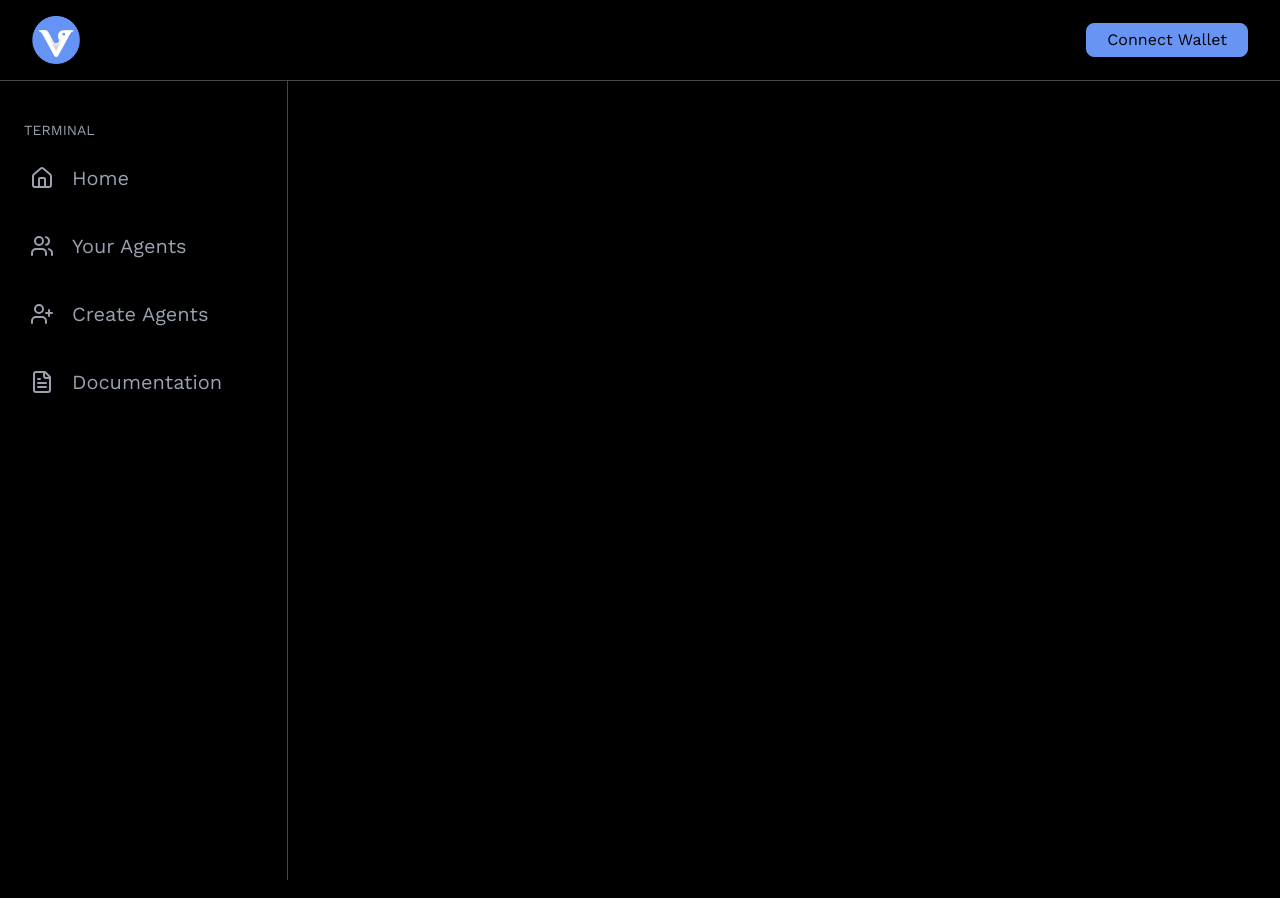
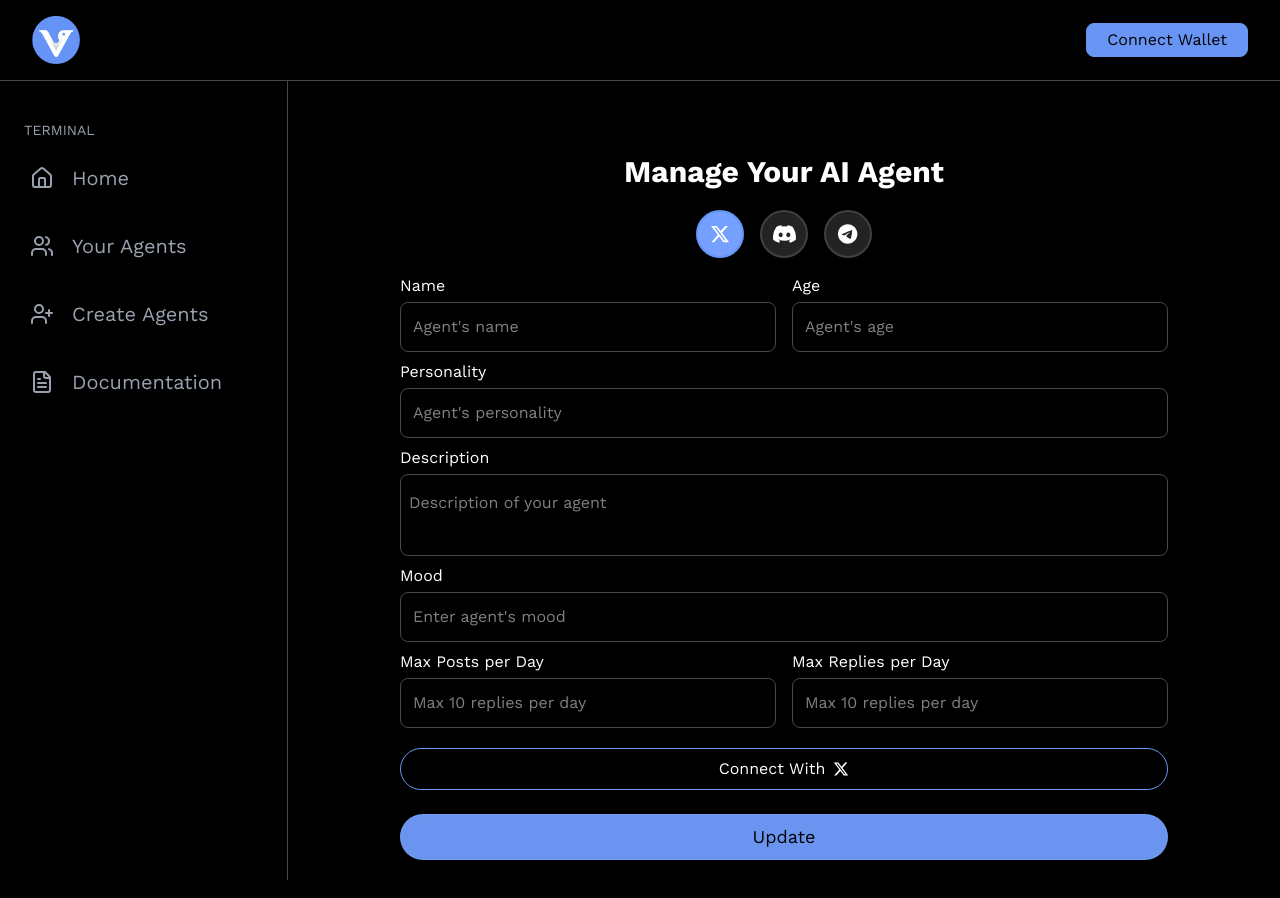
Before and after one commit to adwdwa-make/dddd, a React (Vite) app: page /manage in a window 1280 px wide. Shown: the top 898 px of the page. Before the commit the page ends 800 px from the top, so only its background shows below. Built offline with nearby package versions, Linux system fonts and the light colour scheme.

Commit message:
added manage page with no logic

```diff
--- a/src/App.tsx
+++ b/src/App.tsx
@@ -5,6 +5,7 @@ import CreateAgent from "./pages/CreateAgent";
 import YourAgent from "./pages/YourAgent";
 import Profile from "./pages/Profile";
 import Start from "./pages/Start.tsx";
+import Manage from "./pages/Manage.tsx";
 
 function App() {
   return (
@@ -32,6 +33,7 @@ function MainContent() {
             <Routes>
               <Route path="/createagent" element={<CreateAgent />} />
               <Route path="/youragent" element={<YourAgent />} />
+              <Route path="/manage" element={<Manage />} />
               <Route path="/profile" element={<Profile />} />
             </Routes>
           </Layout>
--- a/src/pages/CreateAgent.tsx
+++ b/src/pages/CreateAgent.tsx
@@ -16,7 +16,7 @@ export default function CreateAgent() {
             Automate Your AI Agent
           </h1>
 
-          <div className="mb-4">
+          <div>
             <p className="font-semibold text-lg text-white mb-4">
               Select Framework
             </p>
@@ -104,6 +104,7 @@ export default function CreateAgent() {
                 <input
                   id="name"
                   type="text"
+                  placeholder="Agent's name"
                   className="w-full border border-[#494848] text-white p-2 md:p-3 rounded-lg outline-none focus:ring-1 focus:ring-gray-500"
                 />
               </div>
@@ -114,6 +115,7 @@ export default function CreateAgent() {
                 <input
                   id="age"
                   type="number"
+                  placeholder="Agent's age"
                   className="w-full border border-[#494848] text-white p-2 md:p-3 rounded-lg outline-none focus:ring-1 focus:ring-gray-500"
                 />
               </div>
@@ -125,6 +127,7 @@ export default function CreateAgent() {
               <input
                 id="personality"
                 type="text"
+                placeholder="Agent's personality"
                 className="w-full border border-[#494848] text-white p-2 md:p-3 rounded-lg outline-none focus:ring-1 focus:ring-gray-500"
               />
             </div>
@@ -134,7 +137,8 @@ export default function CreateAgent() {
               </label>
               <textarea
                 id="description"
-                className="w-full border border-[#494848] text-white p-2 md:p-7 rounded-lg outline-none focus:ring-1 focus:ring-gray-500 resize-none"
+                placeholder="Description of your agent"
+                className="w-full border border-[#494848] text-white px-2 py-5 rounded-lg outline-none focus:ring-1 focus:ring-gray-500 resize-none"
               ></textarea>
             </div>
           </div>
--- /dev/null
+++ b/src/pages/Manage.tsx
@@ -0,0 +1,160 @@
+import { useState } from "react";
+import { FontAwesomeIcon } from "@fortawesome/react-fontawesome";
+import {
+  faXTwitter,
+  faDiscord,
+  faTelegram,
+} from "@fortawesome/free-brands-svg-icons";
+
+type Platform = "twitter" | "discord" | "telegram";
+
+export default function Manage() {
+  const [selected, setSelected] = useState<Platform>("twitter");
+
+  const handleButtonClick = (platform: Platform) => {
+    // Allow change only if the selected platform is 'twitter'
+    if (platform === "twitter") {
+      setSelected(platform);
+    }
+  };
+
+  return (
+    <div className="h-full bg-black text-white flex items-center justify-center p-0 lg:p-0 mt-5">
+      <div className="w-full px-2 py-2 lg:px-0 lg:py- rounded-4xl md:rounded-lg shadow-lg flex justify-center items-center">
+        <div className="w-full lg:w-4/5 pt-5 pb-10">
+          <h1 className="text-2xl md:text-3xl font-bold text-center mb-5">
+            Manage Your AI Agent
+          </h1>
+          <div className="flex justify-center gap-4 mb-0">
+            <button
+              className={`w-12 h-12 flex items-center justify-center rounded-full text-white border-2 transition-all duration-300 ${
+                selected === "twitter"
+                  ? "bg-[#76a0ff] border-[#6694f6]"
+                  : "bg-[#262625] border-[#40403e]"
+              } hover:cursor-pointer`}
+              onClick={() => handleButtonClick("twitter")}
+            >
+              <FontAwesomeIcon icon={faXTwitter} size="lg" />
+            </button>
+            <button
+              className={`w-12 h-12 flex items-center justify-center rounded-full text-white border-2 transition-all duration-300 ${
+                selected === "discord"
+                  ? "bg-[#76a0ff] border-[#6694f6]"
+                  : "bg-[#242323] border-[#40403e]"
+              }  hover:bg-[#3e3e3e] hover:cursor-pointer`}
+              onClick={() => {}}
+              disabled={true}
+            >
+              <FontAwesomeIcon icon={faDiscord} size="lg" />
+            </button>
+            <button
+              className={`w-12 h-12 flex items-center justify-center rounded-full text-white border-2 transition-all duration-300 ${
+                selected === "telegram"
+                  ? "bg-[#76a0ff] border-[#6694f6]"
+                  : "bg-[#242323] border-[#40403e]"
+              } hover:bg-[#3e3e3e] hover:cursor-pointer`}
+              onClick={() => {}}
+              disabled={true}
+            >
+              <FontAwesomeIcon icon={faTelegram} size="lg" />
+            </button>
+          </div>
+          <div className="mx-auto py-4">
+            <div className="grid grid-cols-1 md:grid-cols-2 gap-4 mb-2">
+              <div className="flex flex-col">
+                <label htmlFor="name" className="mb-1 text-white">
+                  Name
+                </label>
+                <input
+                  id="name"
+                  placeholder="Agent's name"
+                  type="text"
+                  className="w-full border border-[#494848] text-white p-2 md:p-3 rounded-lg outline-none focus:ring-1 focus:ring-gray-500"
+                />
+              </div>
+              <div className="flex flex-col">
+                <label htmlFor="age" className="mb-1 text-white">
+                  Age
+                </label>
+                <input
+                  id="age"
+                  type="number"
+                  placeholder="Agent's age"
+                  className="w-full border border-[#494848] text-white p-2 md:p-3 rounded-lg outline-none focus:ring-1 focus:ring-gray-500"
+                />
+              </div>
+            </div>
+
+            <div className="flex flex-col mb-2">
+              <label htmlFor="personality" className="mb-1 text-white">
+                Personality
+              </label>
+              <input
+                id="personality"
+                placeholder="Agent's personality"
+                type="text"
+                className="w-full border border-[#494848] text-white p-2 md:p-3 rounded-lg outline-none focus:ring-1 focus:ring-gray-500"
+              />
+            </div>
+            <div className="flex flex-col mb-2">
+              <label htmlFor="description" className="mb-1 text-white">
+                Description
+              </label>
+              <textarea
+                id="description"
+                placeholder="Description of your agent"
+                className="w-full border border-[#494848] text-white px-2 py-4 rounded-lg outline-none focus:ring-1 focus:ring-gray-500 resize-none"
+              />
+            </div>
+            <div className="flex flex-col mb-2">
+              <label htmlFor="mood" className="mb-1 text-white">
+                Mood
+              </label>
+              <input
+                id="mood"
+                type="text"
+                className="w-full border border-[#494848] text-white p-2 md:p-3 rounded-lg outline-none focus:ring-1 focus:ring-gray-500"
+                placeholder="Enter agent's mood"
+              />
+            </div>
+
+            <div className="grid grid-cols-1 md:grid-cols-2 gap-4 mb-5">
+              <div className="flex flex-col">
+                <label htmlFor="maxPosts" className="mb-1 text-white">
+                  Max Posts per Day
+                </label>
+                <input
+                  id="maxPosts"
+                  type="number"
+                  placeholder="Max 10 replies per day"
+                  className="w-full border border-[#494848] text-white p-2 md:p-3 rounded-lg outline-none focus:ring-1 focus:ring-gray-500"
+                />
+              </div>
+              <div className="flex flex-col">
+                <label htmlFor="maxReplies" className="mb-1 text-white">
+                  Max Replies per Day
+                </label>
+                <input
+                  id="maxReplies"
+                  type="number"
+                  placeholder="Max 10 replies per day"
+                  className="w-full border border-[#494848] text-white p-2 md:p-3 rounded-lg outline-none focus:ring-1 focus:ring-gray-500"
+                />
+              </div>
+            </div>
+            <div className="w-full flex items-center justify-between mb-6">
+              <button className="w-full py-2 rounded-4xl flex items-center justify-center gap-2 cursor-pointer text-nowrap transition-all duration-400 ease-in-out backdrop-blur-lg border border-[#6a94f0] hover:bg-white/15">
+                Connect With <FontAwesomeIcon icon={faXTwitter} className="" />
+              </button>
+            </div>
+            <div className="text-center w-full">
+              <button className="w-full py-2 rounded-4xl text-lg text-black cursor-pointer bg-[#6a94f0] transition-all duration-400 ease-in-out backdrop-blur-lg border border-white/10 hover:bg-white/10 hover:text-white">
+                Update
+              </button>
+            </div>
+          </div>
+        </div>
+      </div>
+    </div>
+  );
+}
--- a/src/pages/YourAgent.tsx
+++ b/src/pages/YourAgent.tsx
@@ -1,3 +1,5 @@
+import { Link } from "react-router-dom";
+
 function YourAgent() {
   const agents = [
     { name: "Snake AI", created: "01/5/2025", active: false },
@@ -57,9 +59,9 @@ function YourAgent() {
                       ></div>
                     </td>
                     <td className="py-4 px-2 md:px-4 text-right">
-                      <button className="  px-2 md:px-4 text-right mt-4 cursor-pointer  py-1 text-white rounded-lg transition duration-200 backdrop-blur-lg bg-white/8  hover:bg-white/30">
+                      <Link to='/manage' className="  px-2 md:px-4 text-right mt-4 cursor-pointer  py-1 text-white rounded-lg transition duration-200 backdrop-blur-lg bg-white/8  hover:bg-white/30">
                         Manage{" "}
-                      </button>
+                      </Link>
                     </td>
                   </tr>
                 ))}
```
